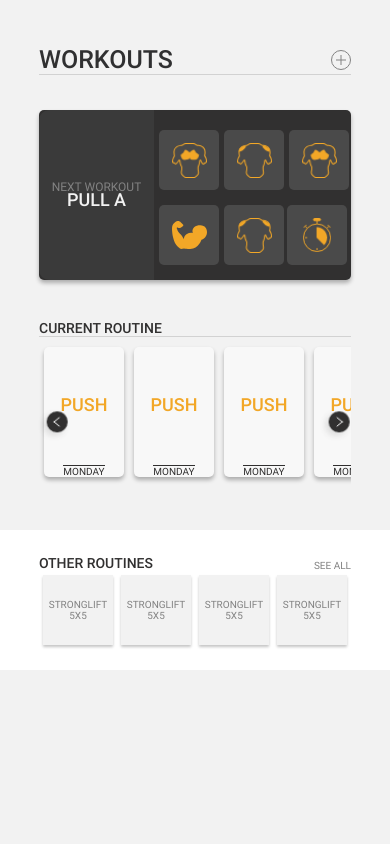
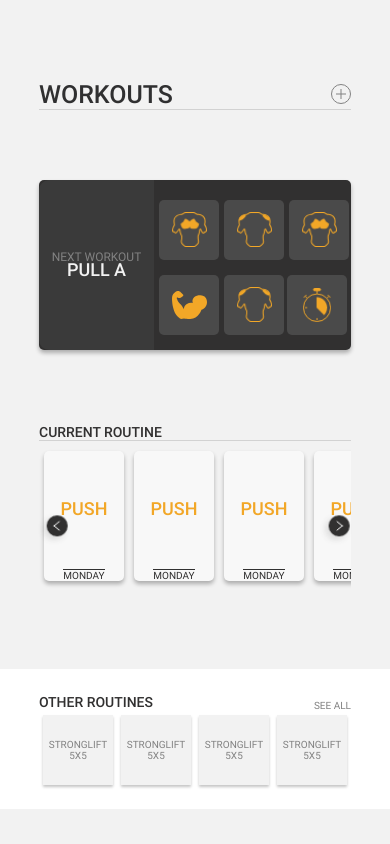
Before and after one commit to RagOfJoes/React-Native-Workout, a React Native app: screen / in a window 390 px wide. Built offline with nearby package versions, Linux system fonts and the light colour scheme.

Commit message:
Spaced elements correctly

```diff
--- a/Components/Home/Home.js
+++ b/Components/Home/Home.js
@@ -20,7 +20,8 @@ const styles = StyleSheet.create({
     container: {
         flex: 1,
         flexDirection: 'column',
-        backgroundColor: '#F2F2F2'
+        backgroundColor: '#F2F2F2',
+        justifyContent: "space-evenly",
     }
 })
 
```
